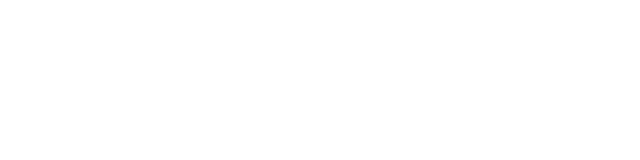
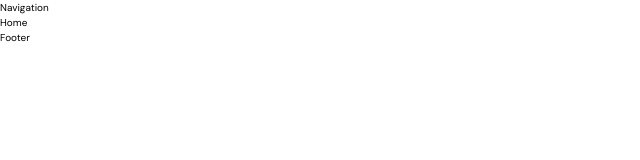
Before and after one commit to Inithar/Photosnap, a React (Vite) app: page / in a window 1280 px wide. Shown: the top 160 px of the page, without its empty margins (0-640 px from the left). Built offline with nearby package versions, Linux system fonts and the light colour scheme.

Commit message:
added basic Footer and Navigation component, created layout template and changed routes

```diff
--- a/src/App.tsx
+++ b/src/App.tsx
@@ -1,4 +1,6 @@
 import { BrowserRouter, Routes, Route } from 'react-router-dom';
+
+import Layout from './components/templates/Layout';
 import Home from './components/pages/Home';
 import Stories from './components/pages/Stories';
 
@@ -8,8 +10,10 @@
   return (
     <BrowserRouter>
       <Routes>
-        <Route path="/" element={<Home />} />
-        <Route path="/stories" element={<Stories />} />
+        <Route path="/" element={<Layout />}>
+          <Route index element={<Home />} />
+          <Route path="stories" element={<Stories />} />
+        </Route>
       </Routes>
     </BrowserRouter>
   );
--- a/src/components/atoms/Button/index.tsx
+++ b/src/components/atoms/Button/index.tsx
@@ -22,7 +22,7 @@
   return (
     <button {...props} className={className}>
       {children}
-      {variant === 'arrow' && <img src={`./assets/icons/arrow-right-${theme === 'primary' ? 'black' : 'white'}.svg `} />}
+      {variant === 'arrow' && <img src={`./assets/icons/arrow-right-${theme === 'primary' ? 'black' : 'white'}.svg `} alt="arrow icon" />}
     </button>
   );
 };
--- /dev/null
+++ b/src/components/organisms/Footer/index.tsx
@@ -0,0 +1,5 @@
+const Footer = () => {
+  return <div>Footer</div>;
+};
+
+export default Footer;
--- /dev/null
+++ b/src/components/organisms/Navigation/index.tsx
@@ -0,0 +1,5 @@
+const Navigation = () => {
+  return <div>Navigation</div>;
+};
+
+export default Navigation;
--- a/src/components/pages/Home/index.tsx
+++ b/src/components/pages/Home/index.tsx
@@ -1,7 +1,7 @@
 import styles from './Home.module.scss';
 
 const Home = () => {
-  return <div></div>;
+  return <div>Home</div>;
 };
 
 export default Home;
--- /dev/null
+++ b/src/components/templates/Layout/index.tsx
@@ -0,0 +1,13 @@
+import { Outlet } from 'react-router-dom';
+import Footer from '../../organisms/Footer';
+import Navigation from '../../organisms/Navigation';
+
+const Layout = () => (
+  <>
+    <Navigation />
+    <Outlet />
+    <Footer />
+  </>
+);
+
+export default Layout;
```
Also changed, not shown: src/components/organisms/Footer/Footer.module.scss (added), src/components/organisms/Navigation/Navigation.module.scss (added).
